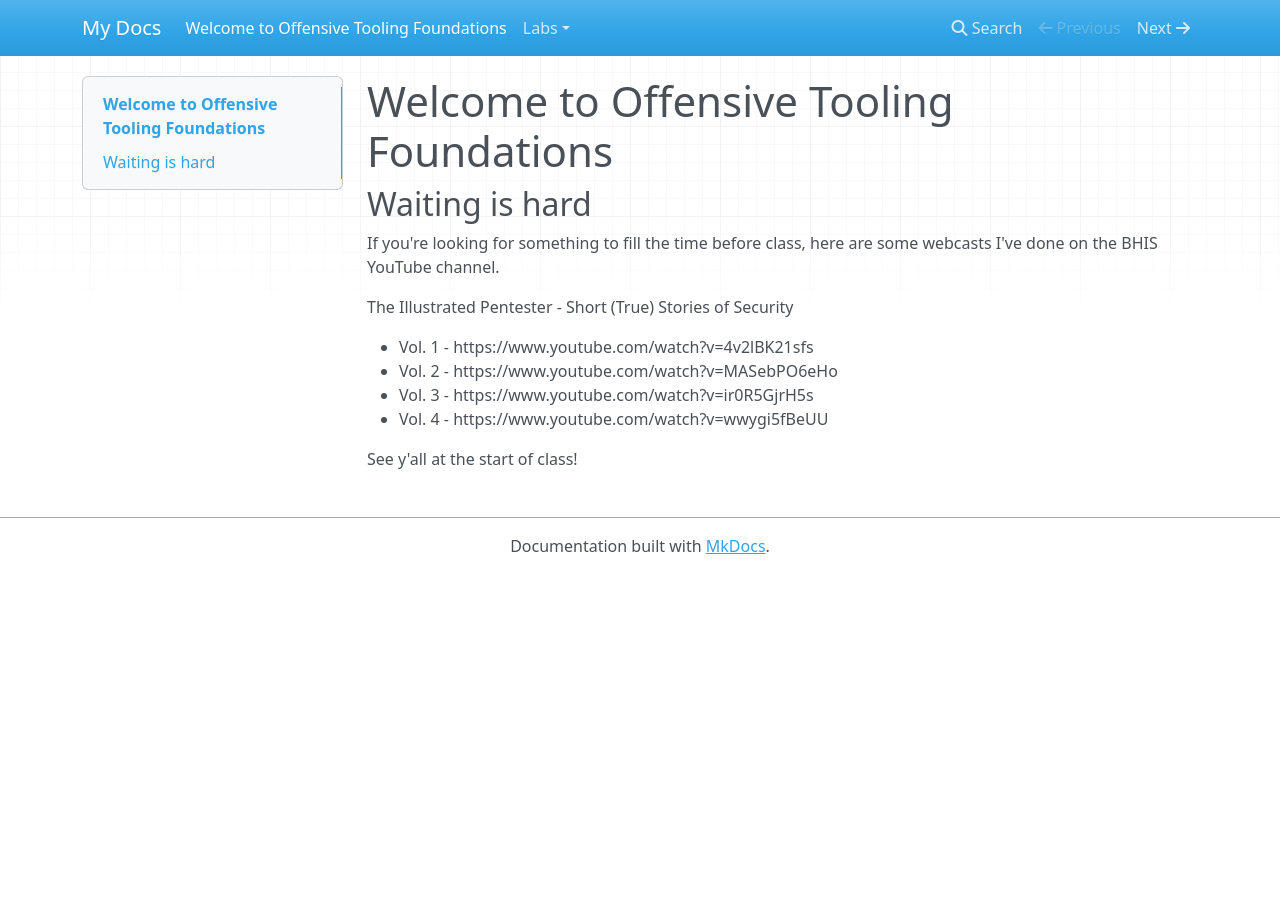
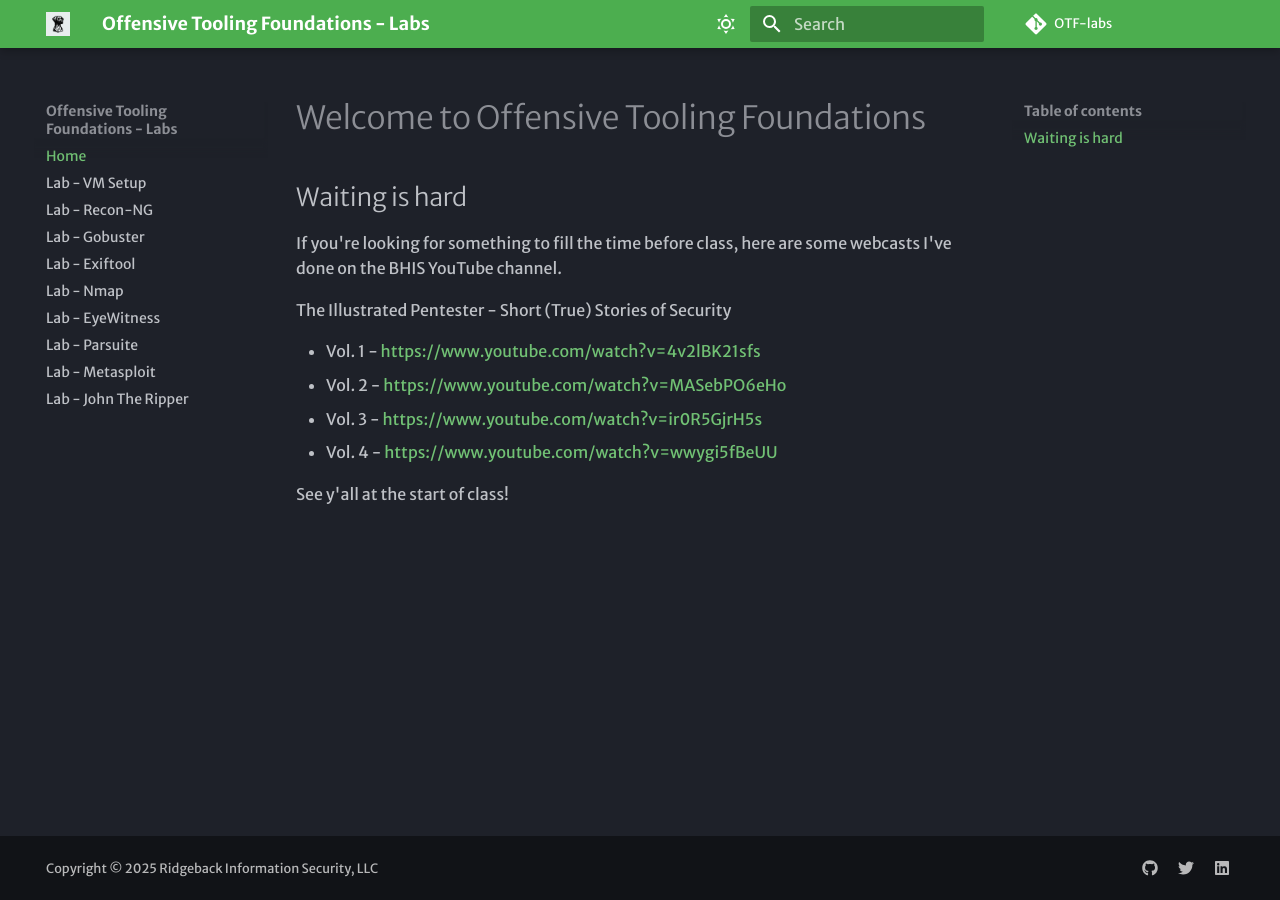
Before and after one commit to ridgebackinfosec/OTF-labs, an MkDocs documentation site: the page built from docs/index.md, in a window 1280 px wide. Built offline with MkDocs 1.6.1 and Material for MkDocs 9.7.7, drawn with Linux system fonts in a browser that asks for light colours; nearby versions of some CDN libraries; some web fonts are replaced; comment, search, counter and statistics services are not loaded.

Commit message:
mkdocs.yml update

```diff
--- a/mkdocs.yml
+++ b/mkdocs.yml
@@ -1 +1,135 @@
-site_name: My Docs
+site_name: Offensive Tooling Foundations - Labs
+site_description: 'Lab Walkthroughs'
+site_author: 'Chris Traynor'
+copyright: Copyright &copy; 2025 Ridgeback Information Security, LLC
+repo_url: https://github.com/ridgebackinfosec/OTF-labs
+repo_name: OTF-labs
+# site_url:
+extra:
+  # version: v1.0
+  homepage: https://ridgebackinfosec.com
+  generator: false
+  social:
+    - icon: fontawesome/brands/github
+      link: https://github.com/ridgebackinfosec
+    - icon: fontawesome/brands/twitter
+      link: https://x.com/RidgebackSec
+    - icon: fontawesome/brands/linkedin
+      link: https://www.linkedin.com/company/ridgeback-infosec
+
+plugins:
+  - search
+  - glightbox
+  - offline:
+      enabled: true # https://squidfunk.github.io/mkdocs-material/plugins/offline/
+
+nav:
+  - Home: index.md
+  - Lab - VM Setup: labs/vm_setup/index.md
+  - Lab - Recon-NG: labs/recon-ng/index.md
+  - Lab - Gobuster: labs/gobuster/index.md
+  - Lab - Exiftool: labs/exiftool/index.md
+  - Lab - Nmap: labs/nmap/index.md
+  - Lab - EyeWitness: labs/eyewitness/index.md
+  - Lab - Parsuite: labs/parsuite/index.md
+  - Lab - Metasploit: labs/metasploit/index.md
+  - Lab - John The Ripper: labs/john_the_ripper/index.md
+
+theme:
+  font:
+    text: Merriweather Sans
+    code: Red Hat Mono
+  name: material
+  logo: assets/logo.png
+  favicon: assets/favicon.ico
+  features:
+    - search.suggest
+    - search.highlight
+    # - navigation.footer
+    - content.code.annotate
+    - content.code.copy
+    - content.code.select
+    - navigation.indexes
+    - navigation.instant
+    - navigation.tracking
+    # - navigation.tabs
+  palette:
+    # Dark Mode
+    - scheme: slate
+      toggle:
+        icon: material/weather-sunny
+        name: Dark mode
+      primary: green
+      accent: deep purple
+
+    # Light Mode
+    - scheme: default
+      toggle:
+        icon: material/weather-night
+        name: Light mode
+      primary: blue
+      accent: deep orange
+
+markdown_extensions:
+  - def_list
+  - pymdownx.tasklist:
+      custom_checkbox: true
+  - pymdownx.emoji:
+      emoji_index: !!python/name:material.extensions.emoji.twemoji
+      emoji_generator: !!python/name:material.extensions.emoji.to_svg
+  - sane_lists
+  - pymdownx.details
+  - admonition
+  - attr_list
+  - codehilite:
+      guess_lang: false
+  - footnotes
+  - toc:
+      permalink: false
+  - md_in_html
+  - pymdownx.blocks.caption
+  - pymdownx.betterem:
+      smart_enable: all
+  - pymdownx.blocks.admonition:
+      # types:
+      #   - abstract
+      #   - attention
+      #   - bug
+      #   - caution
+      #   - cmd
+      #   - danger
+      #   - error
+      #   - example
+      #   - failure
+      #   - hint
+      #   - info
+      #   - note
+      #   - new
+      #   - question
+      #   - quote
+      #   - settings
+      #   - success
+      #   - tip
+      #   - warning
+  - pymdownx.blocks.details:
+      #types:
+      #  - name: details-quote
+      #    class: quote
+  - pymdownx.emoji
+  - pymdownx.highlight:
+      anchor_linenums: true
+      line_spans: __span
+      pygments_lang_class: true
+  - pymdownx.inlinehilite
+  - pymdownx.keys
+  - pymdownx.magiclink
+  - pymdownx.mark
+  - pymdownx.snippets
+  - pymdownx.superfences:
+      custom_fences:
+          - name: mermaid
+            class: mermaid
+            format: !!python/name:pymdownx.superfences.fence_code_format
+  - pymdownx.tabbed:
+      alternate_style: true
+  - pymdownx.tilde
```
